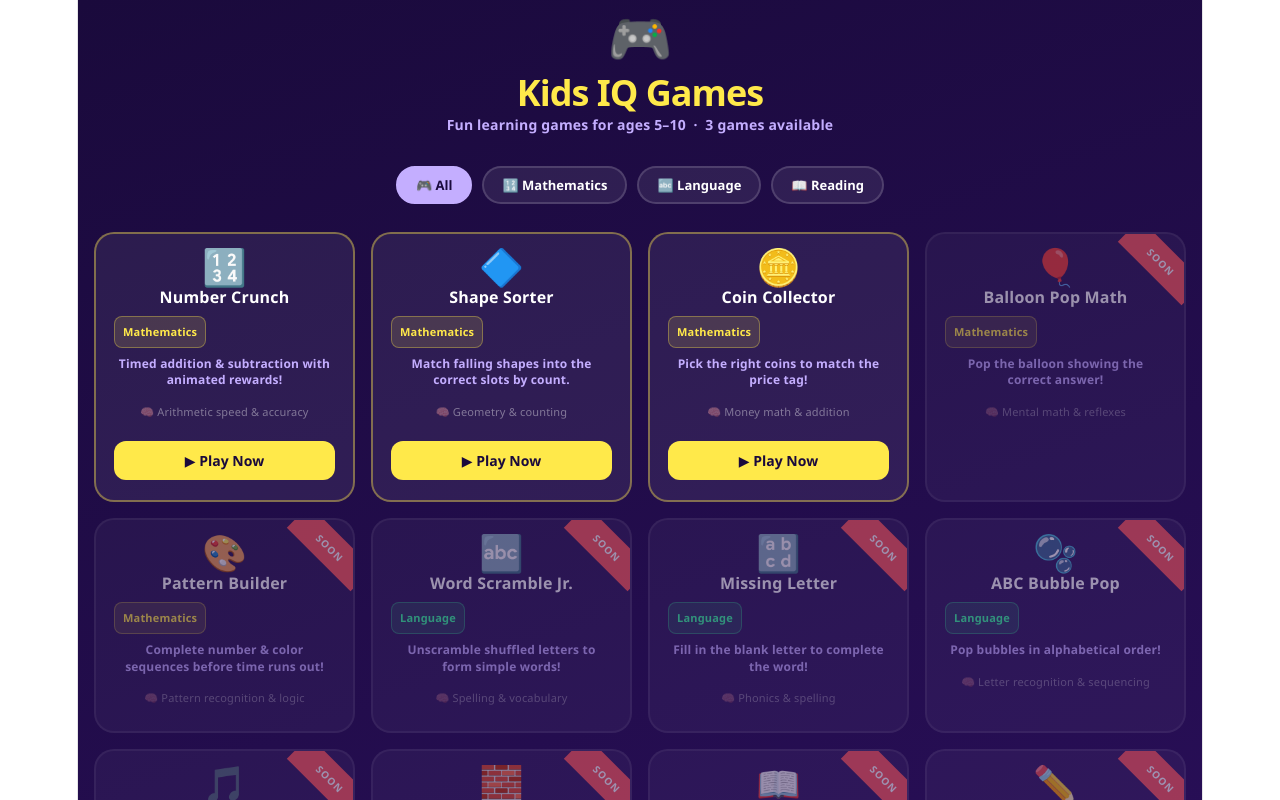
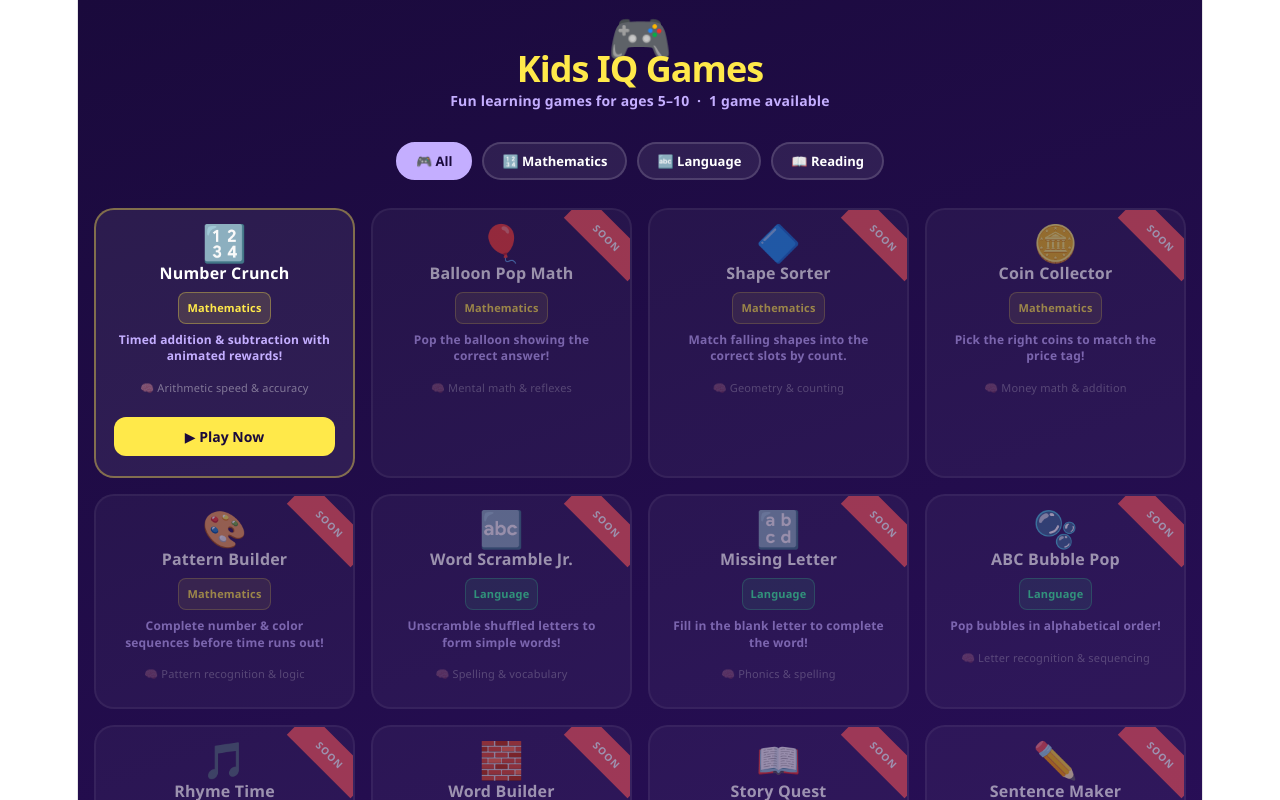
Before and after one commit to preshengr/chikashub, a React (Vite) app: page / in a window 1280 px wide. Shown: the top 800 px of the page. Built offline with nearby package versions, Linux system fonts and the light colour scheme.

Commit message:
corrected object arrangement on code

```diff
--- a/src/App.jsx
+++ b/src/App.jsx
@@ -4,9 +4,9 @@ import { useState } from "react";
 // As you build each new game, add its import line below.
 // That's all you need to do at the top of this file.
 import NumberCrunch from "./games/NumberCrunch";
-import ShapeSorterPuzzle from "./games/ShapeSorterPuzzle";
-import CoinCollector      from "./games/CoinCollector";
 // import BalloonPopMath    from "./games/BalloonPopMath";
+// import ShapeSorterPuzzle from "./games/ShapeSorterPuzzle";
+// import CoinCollector      from "./games/CoinCollector";
 // import PatternBuilder     from "./games/PatternBuilder";
 // import WordScrambleJunior from "./games/WordScrambleJunior";
 // import MissingLetter      from "./games/MissingLetter";
@@ -34,16 +34,25 @@ const GAMES = [
     available: true,
   },
   {
+    id: "balloon-pop-math",
+    name: "Balloon Pop Math",
+    emoji: "🎈",
+    category: "Mathematics",
+    description: "Pop the balloon showing the correct answer!",
+    skills: "Mental math & reflexes",
+    component: null, // replace null with BalloonPopMath when built
+    available: false,
+  },
+  {
     id: "shape-sorter-puzzle",
     name: "Shape Sorter",
     emoji: "🔷",
     category: "Mathematics",
     description: "Match falling shapes into the correct slots by count.",
     skills: "Geometry & counting",
-    component: ShapeSorterPuzzle,
-    available: true,
+    component: null,
+    available: false,
   },
-
   {
     id: "coin-collector",
     name: "Coin Collector",
@@ -51,17 +60,7 @@ const GAMES = [
     category: "Mathematics",
     description: "Pick the right coins to match the price tag!",
     skills: "Money math & addition",
-    component: CoinCollector,
-    available: true,
-  },
-  {
-    id: "balloon-pop-math",
-    name: "Balloon Pop Math",
-    emoji: "🎈",
-    category: "Mathematics",
-    description: "Pop the balloon showing the correct answer!",
-    skills: "Mental math & reflexes",
-    component: null, // replace null with BalloonPopMath when built
+    component: null,
     available: false,
   },
   {
@@ -195,6 +194,8 @@ function GameCard({ game, onPlay }) {
       padding: "20px 18px",
       display: "flex",
       flexDirection: "column",
+      alignItems: "center",
+      textAlign: "center",
       gap: 8,
       transition: "all 0.2s ease",
       opacity: game.available ? 1 : 0.55,
@@ -222,8 +223,8 @@ function GameCard({ game, onPlay }) {
       <div style={{ color: "#fff", fontWeight: 800, fontSize: 16, lineHeight: 1.2 }}>{game.name}</div>
       <div style={{
         background: catColor + "22", border: `1px solid ${catColor}55`,
-        borderRadius: 8, padding: "2px 8px", display: "inline-block",
-        color: catColor, fontSize: 11, fontWeight: 700, width: "fit-content",
+        borderRadius: 8, padding: "2px 8px", display: "block",
+        color: catColor, fontSize: 11, fontWeight: 700, width: "fit-content", alignSelf: "center",
       }}>{game.category}</div>
       <div style={{ color: "#c4aeff", fontSize: 12, fontWeight: 600, lineHeight: 1.4 }}>
         {game.description}
@@ -287,7 +288,7 @@ export default function App() {
 
       {/* Header */}
       <div style={{ textAlign: "center", marginBottom: 28 }}>
-        <div style={{ fontSize: 52, marginBottom: 30 }}>🎮</div>
+        <div style={{ fontSize: 52, marginBottom: 6 }}>🎮</div>
         <h1 style={{
           color: "#ffe94a", fontSize: 36, fontWeight: 900,
           margin: "0 0 6px", letterSpacing: -1,
```
Lines whose indentation alone changed are shown as unchanged.
